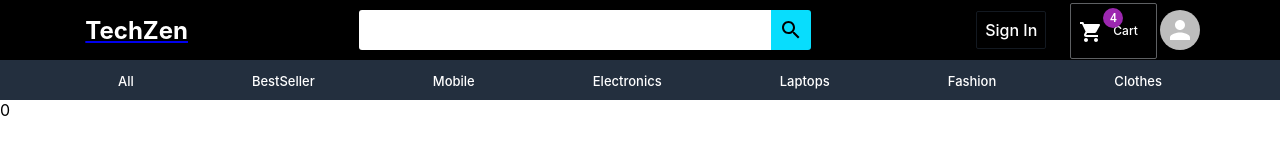
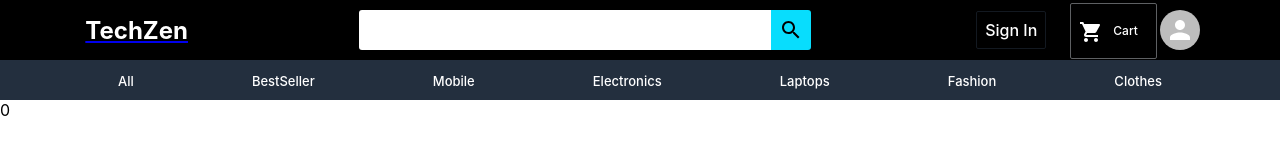
Before and after one commit to sarveshwar22/E-commerce-App, a React (Create React App) app in the folder client/: page /getproductsone/1 in a window 1280 px wide. Shown: the top 160 px of the page. Built offline with nearby package versions, Linux system fonts and the light colour scheme; no server answers.

Commit message:
User authentication completed

```diff
--- a/client/src/components/cart/Cart.js
+++ b/client/src/components/cart/Cart.js
@@ -1,10 +1,14 @@
 import { Divider } from "@mui/material";
-import React, { useEffect, useState } from "react";
-import { useParams } from "react-router-dom";
+import React, { useContext, useEffect, useState } from "react";
+import { useNavigate, useParams } from "react-router-dom";
 import "./cart.css";
+import { LoginContext } from "../context/ContextProvider";
+
 
 const Cart = () => {
   const { id } = useParams("");
+  const history = useNavigate("");
+  const {account,setAccount} = useContext(LoginContext)
 
   const [inddata,setInddata] = useState([]);
   console.log(inddata);
@@ -48,7 +52,7 @@ const Cart = () => {
     });
 
     const data1 = await checkres.json();
-    console.log(data1+"frontend data");
+    console.log(data1);
 
     if(checkres.status === 401 || !data1)
     {
@@ -57,7 +61,9 @@ const Cart = () => {
     }
     else
     {
-      alert("Added to your cart")
+      // alert("Added to your cart")
+      history("/buynow")
+      setAccount(data1)
     }
   }
 
--- /dev/null
+++ b/client/src/components/context/ContextProvider.js
@@ -0,0 +1,18 @@
+import React, { createContext, useState } from 'react'
+
+export const LoginContext = createContext(null);
+
+const ContextProvider = ({children}) => {
+
+    const [account,setAccount] = useState("");
+
+  return (
+    <>
+        <LoginContext.Provider value={{account,setAccount}}>
+            {children}
+        </LoginContext.Provider>
+    </>
+  )
+}
+
+export default ContextProvider
--- a/client/src/components/header/NavBar.js
+++ b/client/src/components/header/NavBar.js
@@ -1,12 +1,18 @@
-import React from 'react'
+import React, { useContext } from 'react'
 import './NavBar.css'
 import SearchIcon from '@mui/icons-material/Search';
 import Avatar from '@mui/material/Avatar';
 import Badge from '@mui/material/Badge';
 import ShoppingCartIcon from '@mui/icons-material/ShoppingCart';
 import { NavLink } from 'react-router-dom';
+import { LoginContext } from '../context/ContextProvider';
 
 const NavBar = () => {
+
+  const {account,setAccount} = useContext(LoginContext);
+  console.log(account);
+  console.log("SUCESSSSS");
+
   return (
     <header>
         <nav>
@@ -34,13 +40,31 @@ const NavBar = () => {
 
 
                 <div className="cart_btn">
-                    <Badge badgeContent={4} color = "secondary">
+
+                {
+                    account?<NavLink to="/buynow">
+                    <Badge badgeContent={account.carts.length} color = "secondary">
+                            <ShoppingCartIcon id="icon" color='white' />
+                        </Badge>
+
+                    </NavLink>:<NavLink to="/login">
+                <Badge badgeContent={0} color = "secondary">
                         <ShoppingCartIcon id="icon" color='white' />
                     </Badge>
+
+                </NavLink>
+                }
+
                     <p>Cart</p>
 
                 </div>
-                <Avatar className='avtar'/>
+                {account?
+                <Avatar className='avtar'>
+                {account.fname[0].toUpperCase()}
+                </Avatar>:<Avatar className='avtar'>
+
+                </Avatar>
+                }
             </div>
         </nav>
     </header>
--- a/client/src/index.js
+++ b/client/src/index.js
@@ -6,14 +6,18 @@ import reportWebVitals from './reportWebVitals';
 import {BrowserRouter} from "react-router-dom"
 import store from './store';
 import { Provider } from 'react-redux';
+import ContextProvider from "./components/context/ContextProvider"
+
 
 const root = ReactDOM.createRoot(document.getElementById('root'));
 root.render(
+<ContextProvider>
   <Provider store={store}>
   <BrowserRouter >
     <App />
   </BrowserRouter>
   </Provider>
+  </ContextProvider>
 );
 
 // If you want to start measuring performance in your app, pass a function
```
